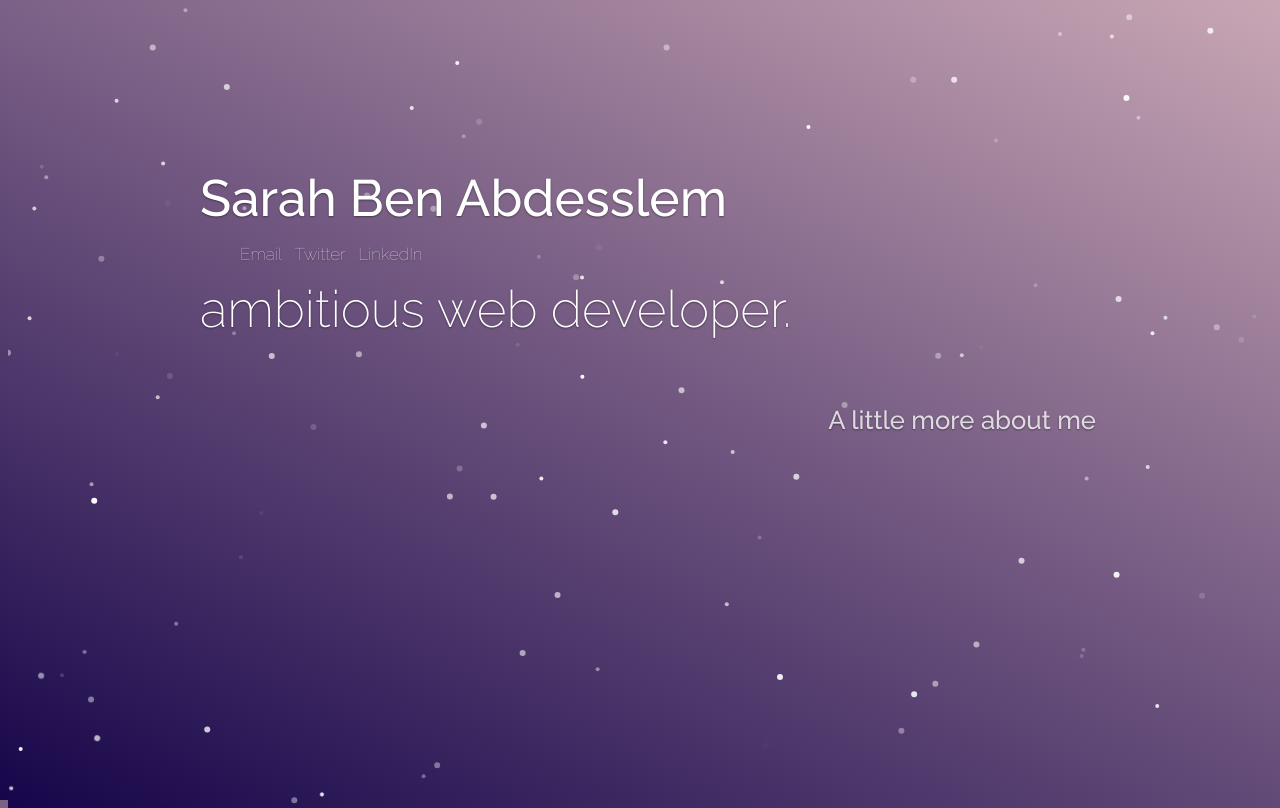
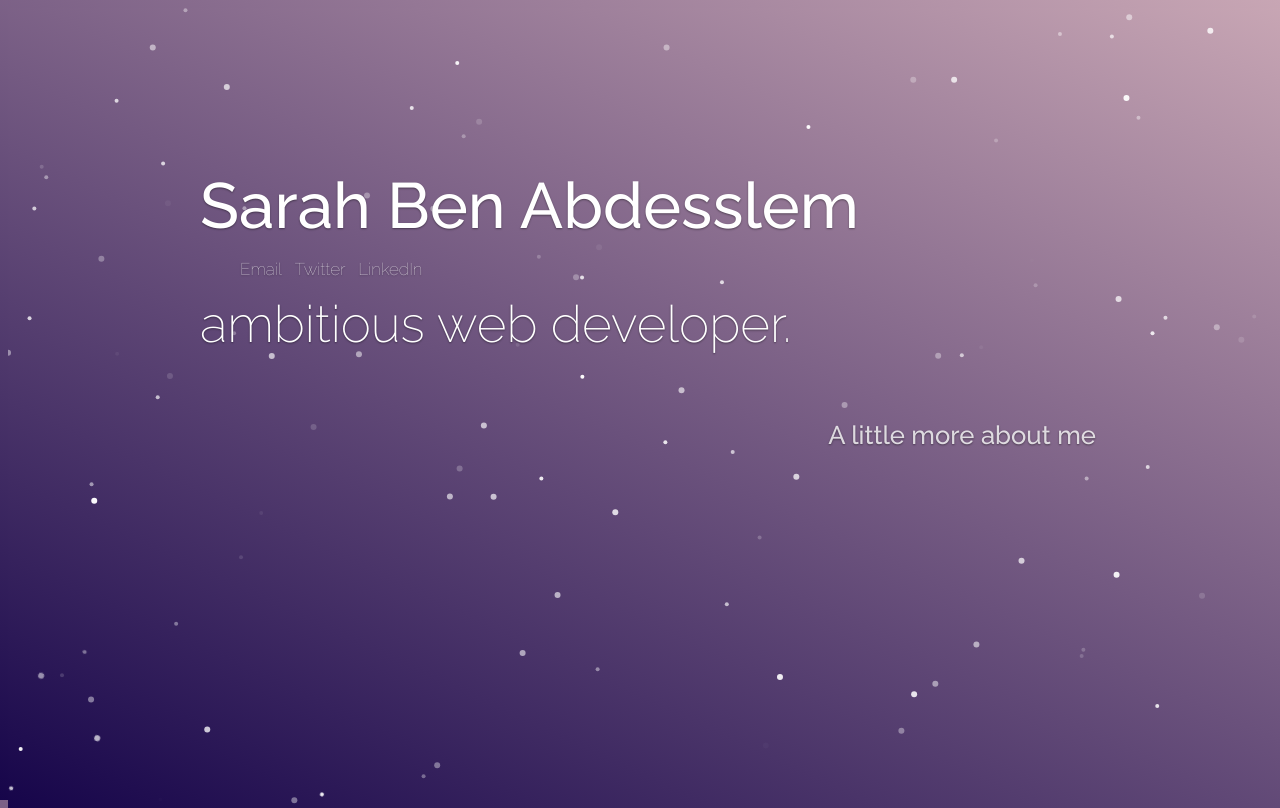
Before and after one commit to sarahetu/sarahetu.github.io, a plain HTML site: page index.html in a window 1280 px wide. Drawn offline with nearby package versions, Linux system fonts and the light colour scheme.

Commit message:
Update styleme.css

```diff
--- a/styleme.css
+++ b/styleme.css
@@ -30,7 +30,7 @@ html,body {
 }
 h1.title {
   color:white;
-  font-size: 4vw;
+  font-size: 4rem;
   display:inline;
   font-weight:500;
 }
```
